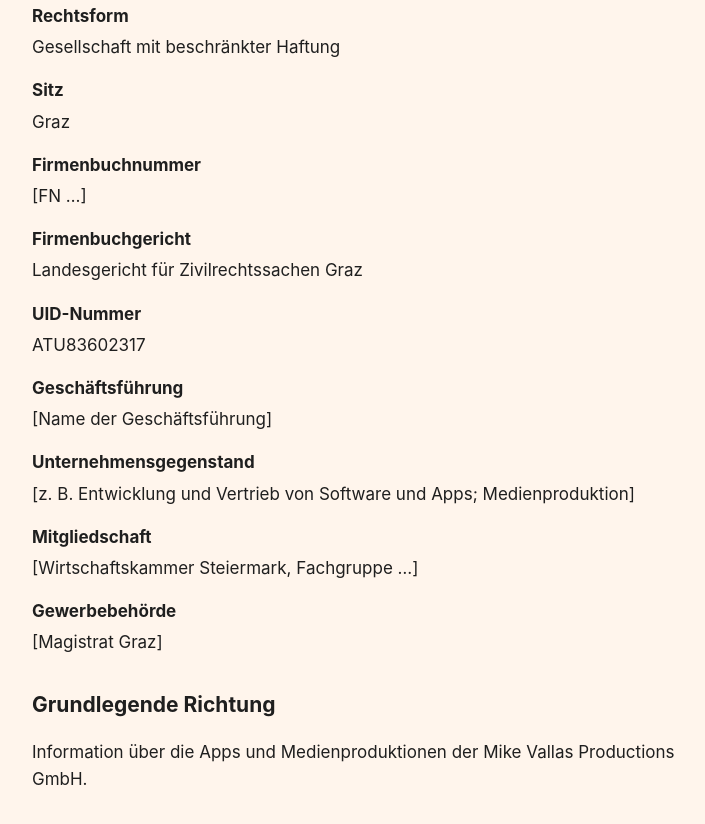
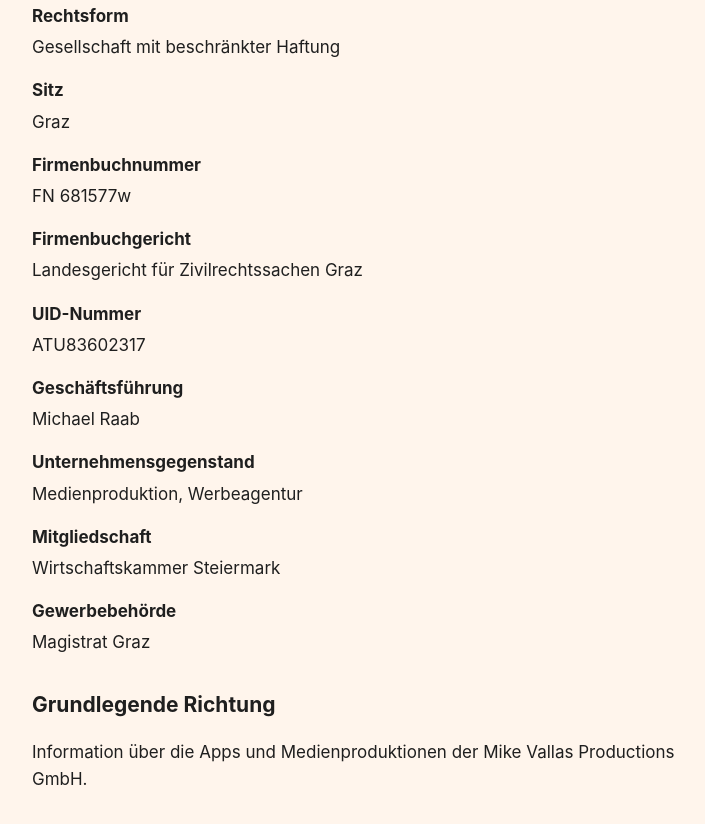
Before and after one commit to mikevallas/mikevallasproductions-website, a plain HTML site: page impressum/index.html in a window 1280 px wide. Shown: the part 570-1394 px from the top of the page, without its empty margins (268-973 px from the left). Drawn offline with Linux system fonts and the light colour scheme.

Commit message:
Impressum: Firmenbuchnummer, Geschäftsführung, Gegenstand, Kammer, Behörde
Co-Authored-By: Claude Opus 5.5 <noreply@anthropic.com>

```diff
--- a/impressum/index.html
+++ b/impressum/index.html
@@ -20,13 +20,13 @@
 <dl>
 <dt>Rechtsform</dt><dd>Gesellschaft mit beschränkter Haftung</dd>
 <dt>Sitz</dt><dd>Graz</dd>
-<dt>Firmenbuchnummer</dt><dd>[FN …]</dd>
+<dt>Firmenbuchnummer</dt><dd>FN 681577w</dd>
 <dt>Firmenbuchgericht</dt><dd>Landesgericht für Zivilrechtssachen Graz</dd>
 <dt>UID-Nummer</dt><dd>ATU83602317</dd>
-<dt>Geschäftsführung</dt><dd>[Name der Geschäftsführung]</dd>
-<dt>Unternehmensgegenstand</dt><dd>[z.&nbsp;B. Entwicklung und Vertrieb von Software und Apps; Medienproduktion]</dd>
-<dt>Mitgliedschaft</dt><dd>[Wirtschaftskammer Steiermark, Fachgruppe …]</dd>
-<dt>Gewerbebehörde</dt><dd>[Magistrat Graz]</dd>
+<dt>Geschäftsführung</dt><dd>Michael Raab</dd>
+<dt>Unternehmensgegenstand</dt><dd>Medienproduktion, Werbeagentur</dd>
+<dt>Mitgliedschaft</dt><dd>Wirtschaftskammer Steiermark</dd>
+<dt>Gewerbebehörde</dt><dd>Magistrat Graz</dd>
 </dl>
 <h2>Grundlegende Richtung</h2>
 <p>Information über die Apps und Medienproduktionen der Mike Vallas Productions GmbH.</p>
```
